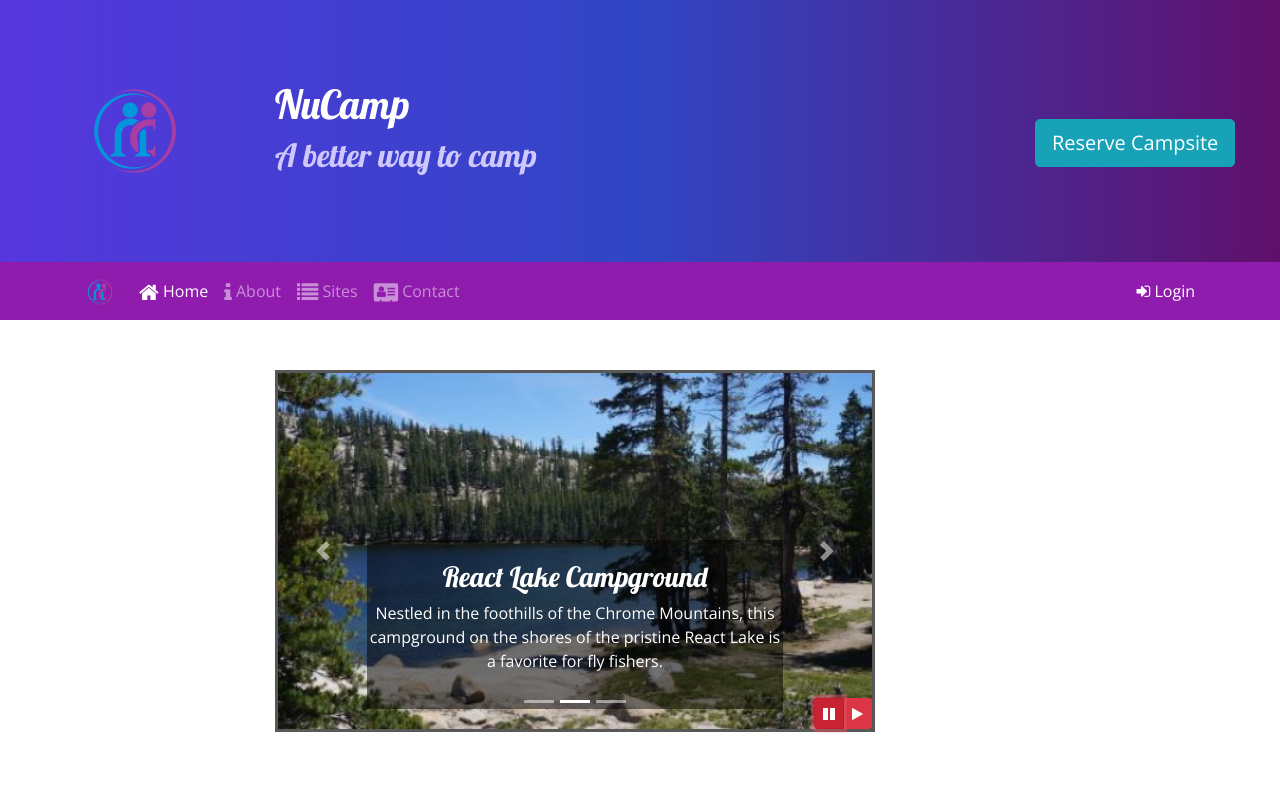
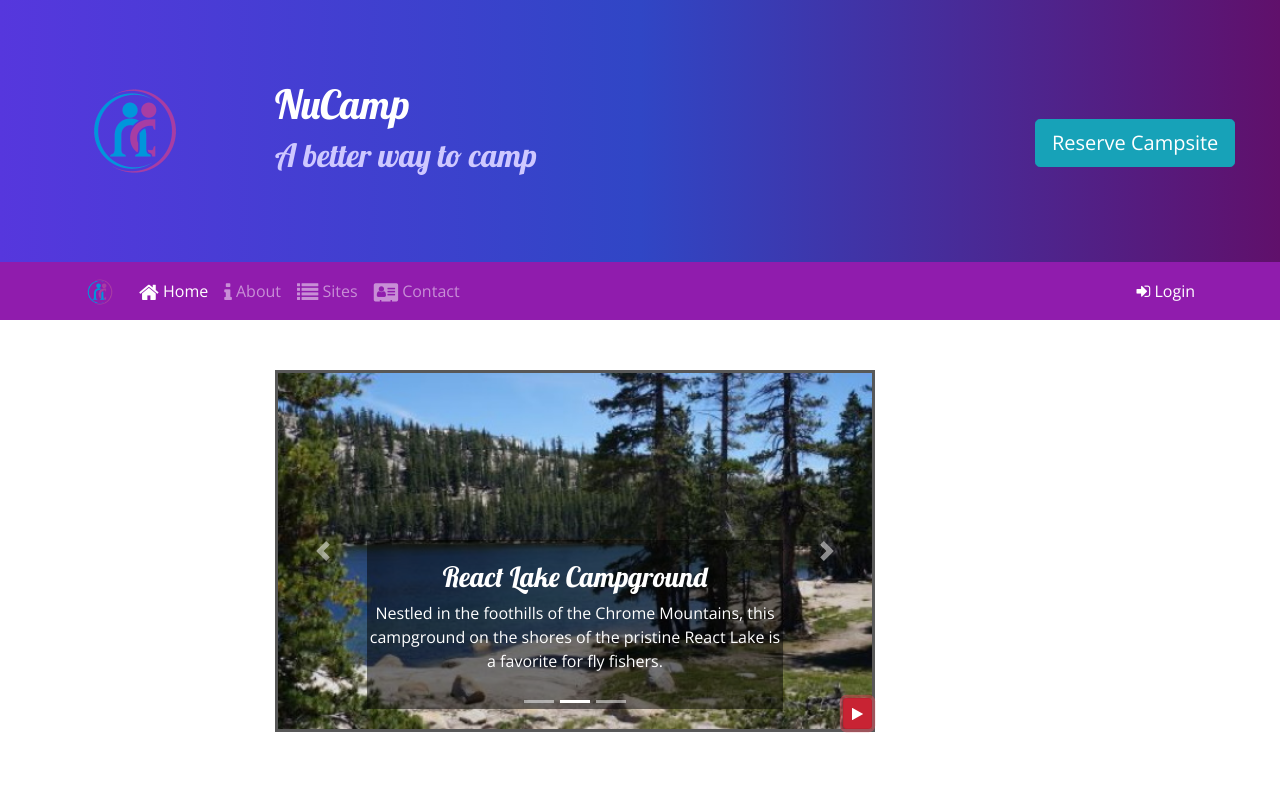
Before and after one commit to stacyhr/newcampsite, a website: page index.html in a window 1280 px wide. Both pictures are taken after a click on the button 829 px from the left and 713 px from the top of the page. Shown: the top 800 px of the page. Drawn offline with nearby package versions, Linux system fonts and the light colour scheme.

Commit message:
Bootstrap and jQuery Part 2

```diff
--- a/index.html
+++ b/index.html
@@ -205,14 +205,9 @@
                         <span class="carousel-control-next-icon"></span>
                         <span class="sr-only">Nest</span>
                     </a>
-                    <div class="btn-group" id="carouselButton">
-                        <button class="btn btn-danger btn-sm" id="carouselPause">
-                            <i class="fa fa-pause"></i>
-                        </button>
-                        <button class="btn btn-danger btn-sm" id="carouselPlay">
-                            <i class="fa fa-play"></i>
-                        </button>
-                    </div>
+                    <button class="btn btn-danger btn-sm" id="carouselButton">
+                        <i class="fa fa-pause"></i>
+                    </button>
                 </div>
             </div>
         </div>
@@ -315,11 +310,16 @@
     <script>
         $(function() {
             $(".carousel").carousel( {interval: 2000 } );
-            $("#carouselPause").click(function(){
-                $(".carousel").carousel("pause");
-            });
-            $("carouselPlay").click(function() {
-                $(".carousel").carousel("cycle");
+            $("#carouselButton").click(function(){
+                if ($("#carouselButton").children("i").hasClass("fa-pause")) {
+                    $(".carousel").carousel("pause");
+                    $("#carouselButton").children("i").removeClass("fa-pause");
+                    $("#carouselButton").children("i").addClass("fa-play");
+                } else {
+                    $(".carousel").carousel("cycle");
+                    $("#carouselButton").children("i").removeClass("fa-play");
+                    $("#carouselButton").children("i").addClass("fa-pause");
+                }
             });
         });
     </script>
```
